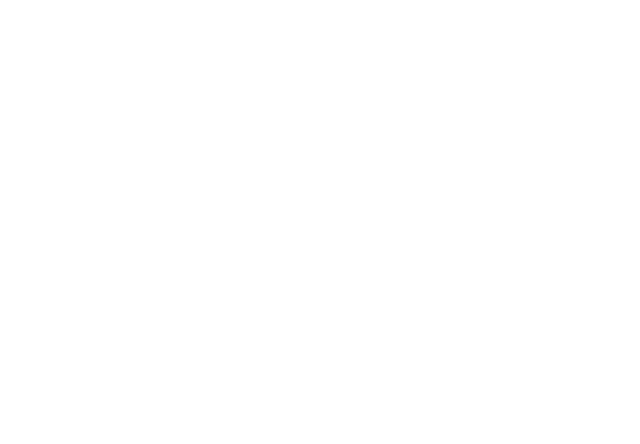
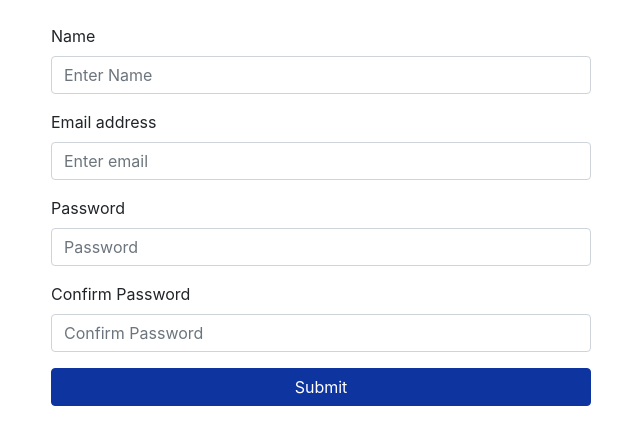
Before and after one commit to CoderGuy614/LocalBiz, a React (Create React App) app in the folder client/: page /signup in a window 1280 px wide. Shown: the top 444 px of the page, without its empty margins (319-959 px from the left). Built offline with nearby package versions, Linux system fonts and the light colour scheme.

Commit message:
Add Signup and Signin Components

```diff
--- a/client/src/App.js
+++ b/client/src/App.js
@@ -1,6 +1,8 @@
 import React from "react";
 import "./App.scss";
 import { BrowserRouter, Switch, Route } from "react-router-dom";
+import Login from "./components/Signup";
+import Signup from "./components/Signup";
 import FBLogin from "./components/FBLogin";
 import LoginSuccess from "./components/LoginSuccess";
 
@@ -9,6 +11,8 @@
     <BrowserRouter>
       <Switch>
         <Route exact path="/" component={FBLogin}></Route>
+        <Route exact path="/signup" component={Signup}></Route>
+        <Route exact path="/login" component={Login}></Route>
         <Route path="/authenticate/facebook/" component={LoginSuccess}></Route>
       </Switch>
     </BrowserRouter>
--- /dev/null
+++ b/client/src/auth/Index.js
@@ -0,0 +1,51 @@
+export const signup = (user) => {
+  return fetch(`${process.env.REACT_APP_API}/signup`, {
+    method: "POST",
+    headers: {
+      Accept: "application/json",
+      "Content-Type": "application/json",
+    },
+    body: JSON.stringify(user),
+  })
+    .then((response) => {
+      return response.json();
+    })
+    .catch((err) => {
+      console.log(err);
+    });
+};
+
+export const signin = (user) => {
+  return fetch(`${process.env.REACT_APP_API}/signin`, {
+    method: "POST",
+    headers: {
+      Accept: "application/json",
+      "Content-Type": "application/json",
+    },
+    body: JSON.stringify(user),
+  })
+    .then((response) => {
+      return response.json();
+    })
+    .catch((err) => {
+      console.log(err);
+    });
+};
+
+export const authenticate = (data, next) => {
+  if (typeof window !== "undefined") {
+    localStorage.setItem("jwt", JSON.stringify(data));
+    next();
+  }
+};
+
+export const isAuthenticated = () => {
+  if (typeof window == "undefined") {
+    return false;
+  }
+  if (localStorage.getItem("jwt")) {
+    return JSON.parse(localStorage.getItem("jwt"));
+  } else {
+    return false;
+  }
+};
--- a/client/src/components/LoginSuccess.js
+++ b/client/src/components/LoginSuccess.js
@@ -3,7 +3,7 @@
 import axios from "axios";
 
 const LoginSuccess = () => {
-  const [user, setUser] = useState({});
+  const [user, setUser] = useState(null);
 
   const urlParams = queryString.parse(window.location.search);
   console.log(`The code is: ${urlParams.code}`);
@@ -43,7 +43,11 @@
     return data;
   };
 
-  return <div>{"This is a test!"}</div>;
+  return (
+    <div>
+      {user ? `${user.email} Logged in with Facebook` : "Welcome Guest!"}
+    </div>
+  );
 };
 
 export default LoginSuccess;
--- /dev/null
+++ b/client/src/components/Signup.js
@@ -0,0 +1,120 @@
+import React, { useState, useEffect } from "react";
+import { Link } from "react-router-dom";
+import { Form, Button, Container, Row, Col, Alert } from "react-bootstrap";
+import { signup } from "../auth/Index";
+const Signup = () => {
+  const [values, setValues] = useState({
+    name: "",
+    email: "",
+    password: "",
+    password2: "",
+    error: "",
+    success: false,
+  });
+
+  const { name, email, password, password2, success, error } = values;
+
+  const handleChange = (name) => (e) => {
+    setValues({
+      ...values,
+      [name]: e.target.value,
+      error: false,
+      success: false,
+    });
+  };
+
+  const handleSubmit = (e) => {
+    e.preventDefault();
+    setValues({ ...values, error: false });
+    signup({ name, email, password }).then((data) => {
+      if (data.error) {
+        setValues({ ...values, error: data.error, success: false });
+      } else {
+        setValues({
+          ...values,
+          name: "",
+          email: "",
+          password: "",
+          password2: "",
+          error: "",
+          success: true,
+        });
+      }
+    });
+  };
+
+  const showSuccess = () => (
+    <Alert variant="success" style={{ display: success ? "" : "none" }}>
+      {" "}
+      You Have Succesfully Signed Up! Please <Link to="/signin">Sign in</Link>
+    </Alert>
+  );
+
+  const showError = () => (
+    <Alert variant="danger" style={{ display: error ? "" : "none" }}>
+      {error}
+    </Alert>
+  );
+
+  return (
+    <Container>
+      {showSuccess()}
+      {showError()}
+      <Row className="mt-4">
+        <Col md={{ span: 6, offset: 3 }}>
+          <Form>
+            <Form.Group controlId="name">
+              <Form.Label>Name</Form.Label>
+              <Form.Control
+                type="text"
+                placeholder="Enter Name"
+                onChange={handleChange("name")}
+                value={name}
+              />
+              <Form.Text className="text-muted"></Form.Text>
+            </Form.Group>
+            <Form.Group controlId="formBasicEmail">
+              <Form.Label>Email address</Form.Label>
+              <Form.Control
+                type="email"
+                placeholder="Enter email"
+                onChange={handleChange("email")}
+                value={email}
+              />
+              <Form.Text className="text-muted"></Form.Text>
+            </Form.Group>
+            <Form.Group controlId="formBasicPassword">
+              <Form.Label>Password</Form.Label>
+              <Form.Control
+                type="password"
+                placeholder="Password"
+                onChange={handleChange("password")}
+                value={password}
+              />
+            </Form.Group>
+            <Form.Group controlId="formBasicPassword">
+              <Form.Label>Confirm Password</Form.Label>
+              <Form.Control
+                type="password"
+                placeholder="Confirm Password"
+                onChange={handleChange("password2")}
+                value={password2}
+              />
+            </Form.Group>
+
+            <Button
+              variant="primary"
+              block
+              type="submit"
+              onClick={handleSubmit}
+            >
+              Submit
+            </Button>
+          </Form>
+        </Col>
+      </Row>
+    </Container>
+  );
+};
+
+export default Signup;
```
Also changed, not shown: client/src/components/Login.js (added, +8 -0 lines), 1 other file (tests, documents, lock files or other folders).
